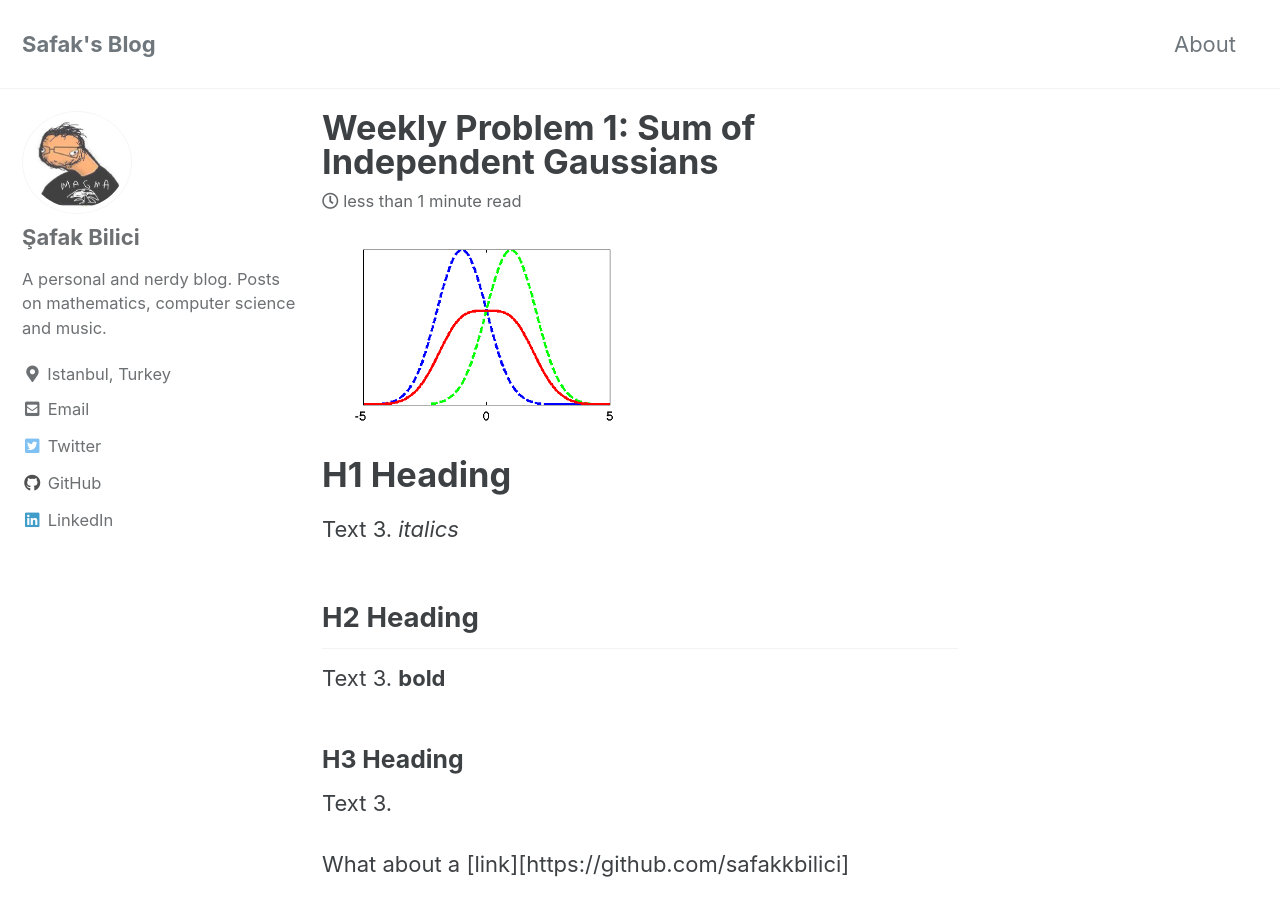
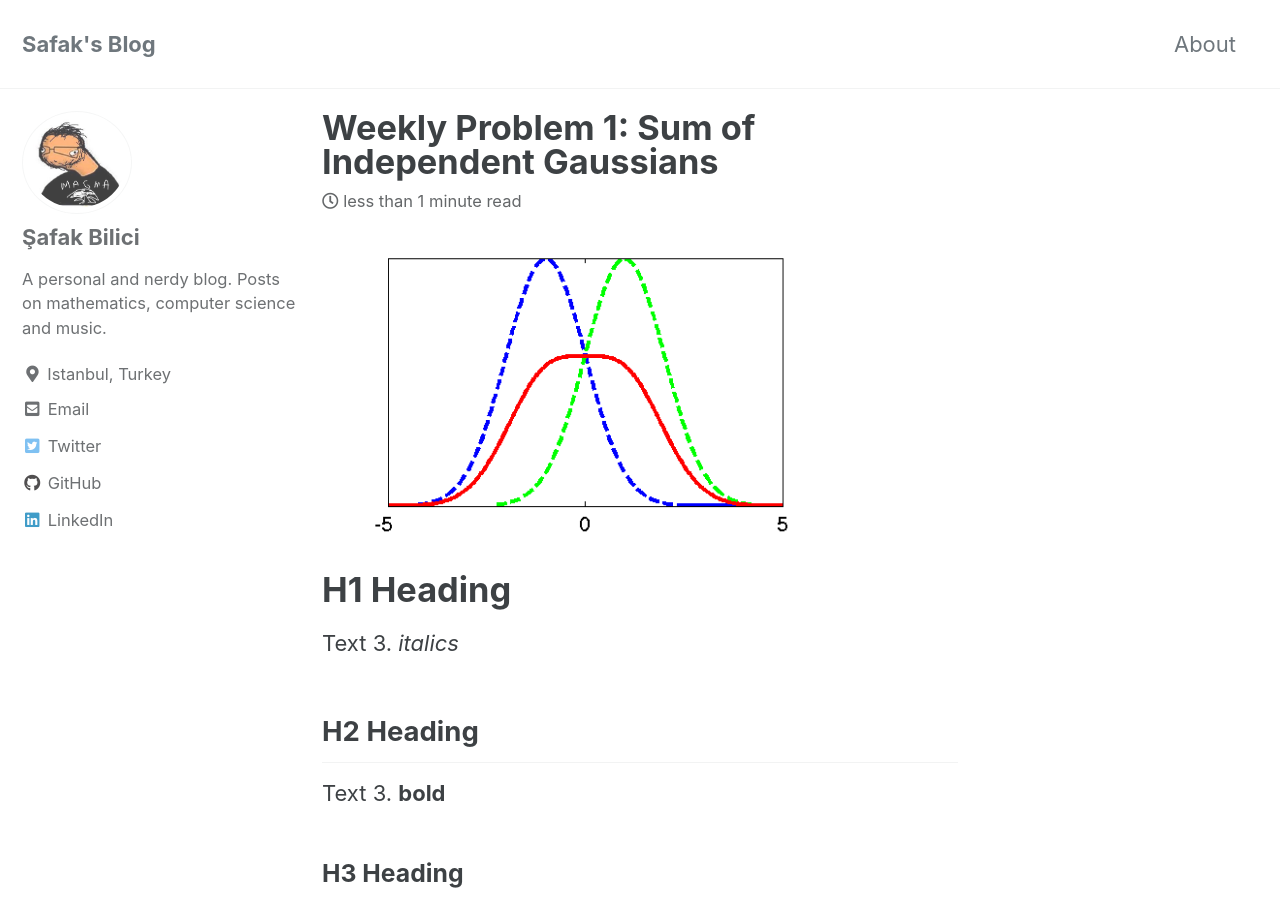
Before and after one commit to safakkbilici/safakkbilici.github.io, a Jekyll site: the page built from _posts/2020-07-06-getting-started.md, in a window 1280 px wide and 900 px high. Built offline with Jekyll 4.4.1, drawn with Linux system fonts in a browser that asks for light colours; cached includes are drawn as plain includes; formulas are drawn with MathJax 3.

Commit message:
gaussians added

```diff
--- a/_posts/2020-07-06-getting-started.md
+++ b/_posts/2020-07-06-getting-started.md
@@ -7,7 +7,7 @@ header:
 excerpt: "Weekly, Gaussian"
 mathjax: "true"
 ---
-![test image size](/images/WeeklyP1/gaussians1.png){:height="50%" width="50%"}
+![test image size](/images/WeeklyP1/gaussians1.png){:height="70%" width="80%"}
 # H1 Heading
 
 Text 3. *italics*
```
